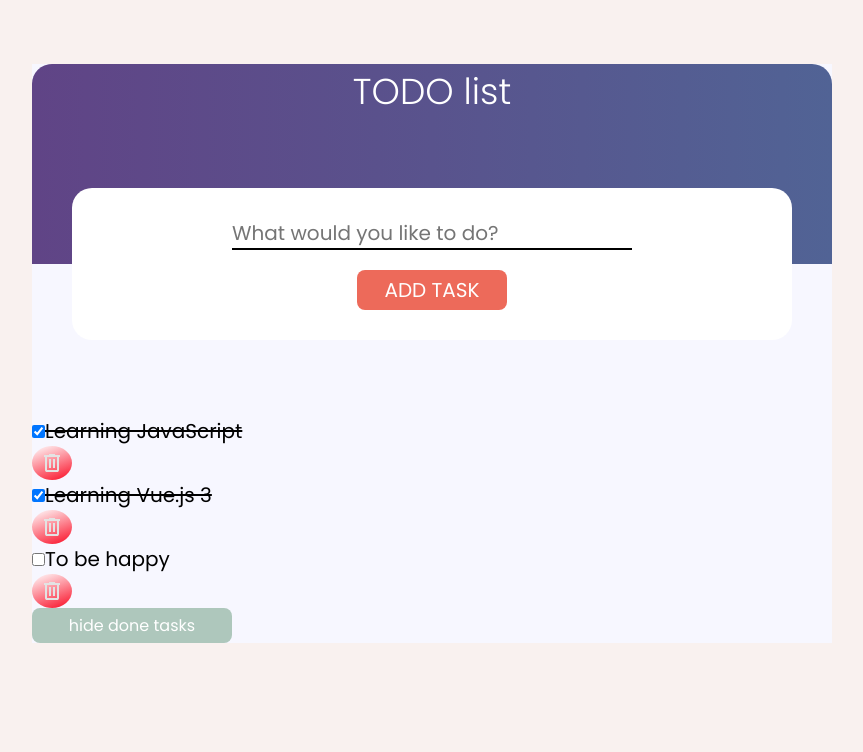
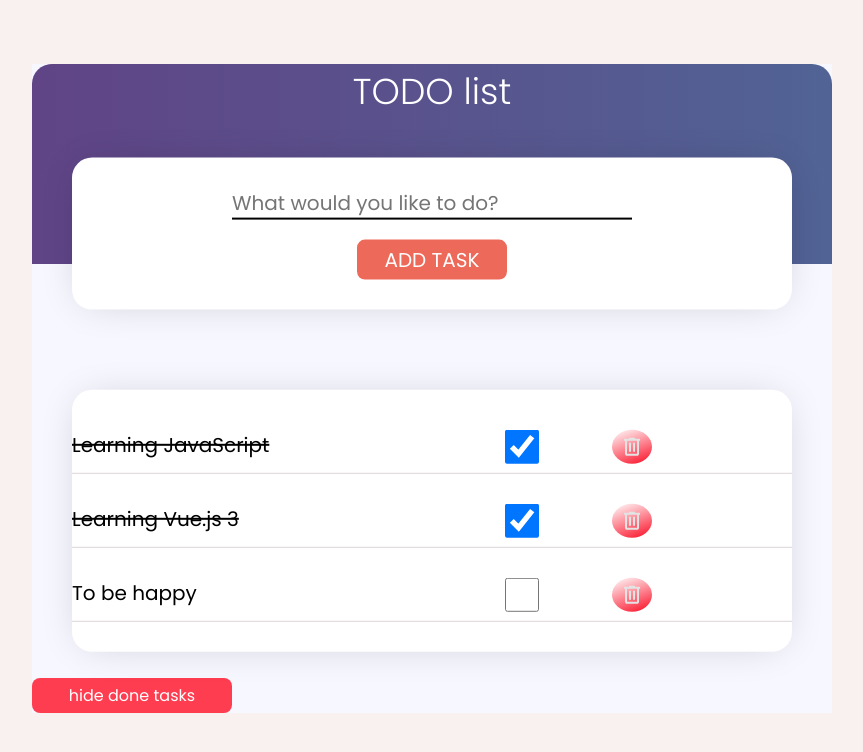
Before and after one commit to Ann-Fox/tapigo-test, a Vue app: page / in a window 1280 px wide. Shown: the top 752 px of the page, without its empty margins (208-1071 px from the left). Built offline with nearby package versions, Linux system fonts and the light colour scheme.

Commit message:
refactor: create component ButtonToggle

```diff
--- a/src/App.vue
+++ b/src/App.vue
@@ -1,5 +1,6 @@
 <script setup>
 import { ref, computed } from 'vue'
+import ButtonToggle from './components/ButtonToggle.vue'
 
 let id = 0
 
@@ -36,13 +37,13 @@ function removeTask(todo) {
       <button class="form__button">Add task</button>
     </form>
     <ul>
-      <li v-for="todo in dotosFilter" :key="todo.id" :class="{ 'done': todo.done }">
-        <input type="checkbox" name="" v-model="todo.done" :id="`box-${todo.id}`">
-        <label :for="`box-${todo.id}`"> {{ todo.text }}</label>
-        <button class="button__remove" @click="removeTask(todo)"><img src="./components/icons/delete_24.svg"></button>
+      <li v-for="todo in dotosFilter" :key="todo.id" :class="{ 'done': todo.done }" class="task-li">
+        <input type="checkbox" name="" v-model="todo.done" :id="`box-${todo.id}`" class="task-li__input">
+        <label :for="`box-${todo.id}`" lass="task-li__label"> {{ todo.text }}</label>
+        <button class="task-li__button" @click="removeTask(todo)"><img src="./components/icons/delete_24.svg"></button>
       </li>
     </ul>
-    <button @click="completed = !completed" class="button__toggle" :class="{ 'hide': !completed }">{{ completed ? 'show all tasks' : 'hide done tasks' }}</button>
+       <ButtonToggle @click="completed = !completed" :completed="completed"></ButtonToggle>
   </main>
 </template>
 
@@ -82,7 +83,11 @@ main {
   margin-inline: auto;
   /* inset-inline: 0; */
   inset-block-start: 40%;
-  transform: translateY(-50%);
+  transform: translateY(-70%);
+
+  -webkit-box-shadow: 0px 1px 42px -11px rgba(0, 0, 0, 0.2);
+  -moz-box-shadow: 0px 1px 42px -11px rgba(0, 0, 0, 0.2);
+  box-shadow: 0px 1px 42px -11px rgba(0, 0, 0, 0.2);
 }
 
 .form__input {
@@ -104,12 +109,68 @@ main {
   text-transform: uppercase;
 }
 
-.button__remove {
+ul {
+  margin-inline: auto;
+  inset-inline: 0;
+  inset-block-start: 50%;
+  transform: translateY(-10%);
+
+  width: 90%;
+  margin: 0 auto;
+
+  max-height: 500px;
+  overflow-y: scroll;
+  /** Выравнивание блока */
+  /* margin-inline: auto;
+  inset-inline: 0;
+  inset-block-start: 50%;
+  transform: translateY(-50%); */
+
+  display: flex;
+  flex-direction: column;
+  gap: 20px;
+  padding: 30px 0;
+  background-color: #fff;
+  border-radius: 20px;
+
+  -webkit-box-shadow: 0px 1px 42px -11px rgba(0, 0, 0, 0.2);
+  -moz-box-shadow: 0px 1px 42px -11px rgba(0, 0, 0, 0.2);
+  box-shadow: 0px 1px 42px -11px rgba(0, 0, 0, 0.2);
+}
+
+.task-li {
+  position: relative;
+  padding: 10px 0;
+  display: grid;
+  grid-template-columns: 2fr 1fr 1fr;
+  grid-template-areas:
+    "label input btn";
+}
+
+.task-li::after {
+  content: "";
+  position: absolute;
+  width: 100%;
+  bottom: 0;
+  border-bottom: #ddd5d5 solid 1px;
+}
+
+.task-li__input {
+  grid-area: input;
+}
+
+.task-li__label {
+  grid-area: label;
+}
+
+.task-li__button {
+  grid-area: btn;
   display: flex;
   justify-content: center;
   max-width: 30px;
   height: 100%;
   border-radius: 50%;
+
   background: -webkit-linear-gradient(159deg, #ffffff, #fa0b23);
   /* Chrome 10-25, Safari 5.1-6 */
   background: linear-gradient(159deg, #ffffff, #fa0b23);
@@ -120,15 +181,6 @@ main {
   color: #000;
 }
 
-.button__toggle {
-  background-color: #ff3d51;
-  max-width: 200px;
-  font-size: 16px;
-}
-
-.hide {
-  background-color: #aec7bc;
-}
 
 .done {
   text-decoration: line-through;
--- /dev/null
+++ b/src/components/ButtonToggle.vue
@@ -0,0 +1,22 @@
+<template>
+    <button class="button__toggle" :class="{ 'hide': props.completed }">
+        {{ props.completed ? 'show all tasks' : 'hide done tasks' }}</button>
+</template>
+
+<script setup>
+const props = defineProps({
+    completed: { type: Boolean, default: false },
+})
+</script>
+
+<style>
+.button__toggle {
+    background-color: #ff3d51;
+    max-width: 200px;
+    font-size: 16px;
+}
+
+.hide {
+    background-color: #aec7bc;
+}
+</style>
```
